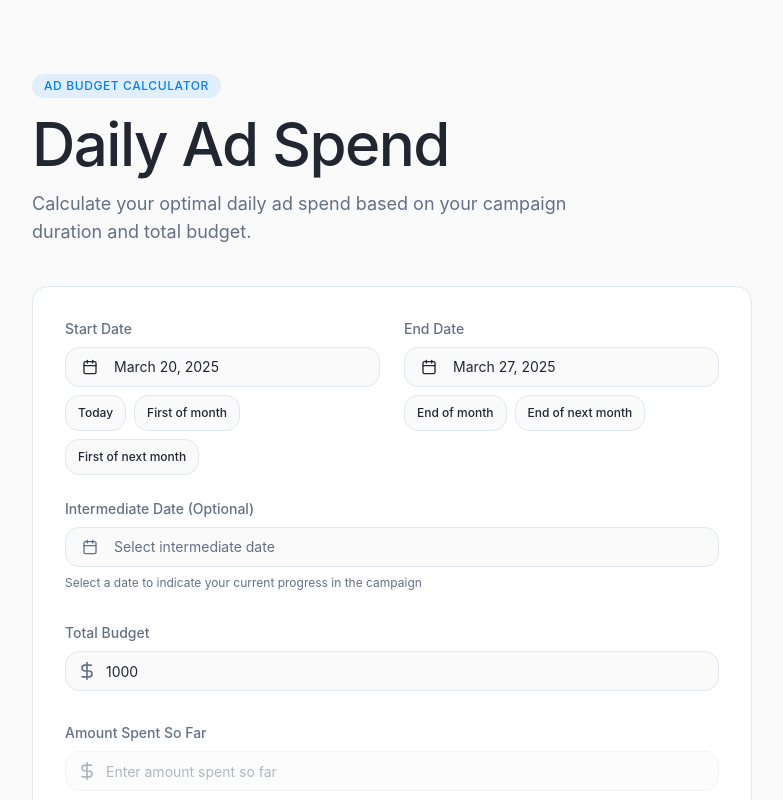
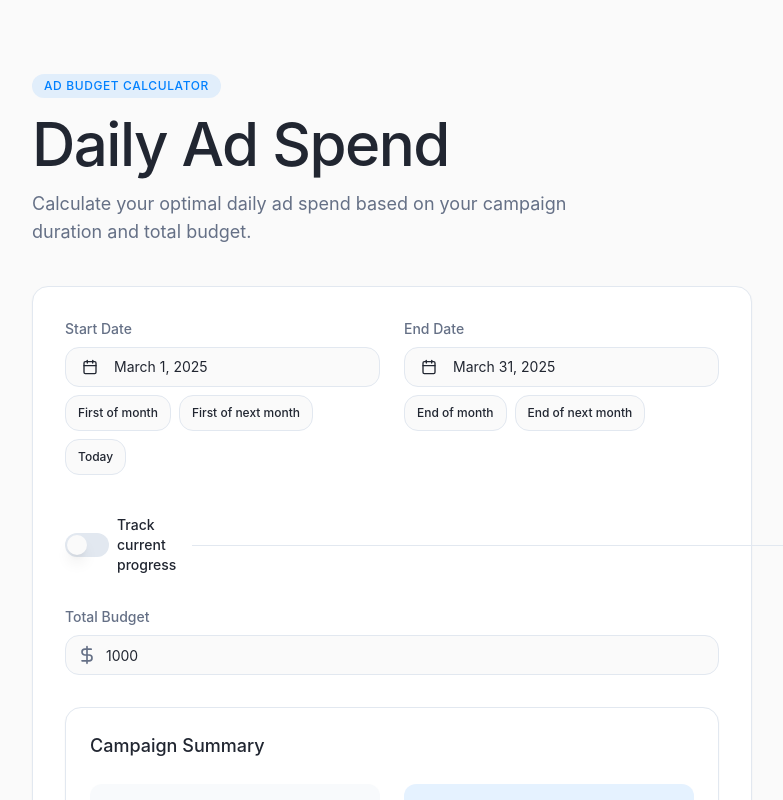
Before and after one commit to kokkenmodding/daily-spend, a React (Vite) app: page / in a window 1280 px wide. Shown: the top 800 px of the page, without its empty margins (248-1031 px from the left). Built offline with nearby package versions, Linux system fonts and the light colour scheme.

Commit message:
Update date range picker defaults
- Set default start date to the first of the current month.
- Set default end date to the end of the current month.
- Reorder quick selection buttons.
- Add toggle to show/hide intermediate date section.
- Improve section separation.

```diff
--- a/src/components/AdSpendCalculator.tsx
+++ b/src/components/AdSpendCalculator.tsx
@@ -5,21 +5,22 @@ import BudgetInput from "./BudgetInput";
 import SpentAmountInput from "./SpentAmountInput";
 import ResultDisplay from "./ResultDisplay";
 import CalculatorHeader from "./CalculatorHeader";
-import { addDays } from "date-fns";
+import { startOfMonth, endOfMonth } from "date-fns";
 
 const AdSpendCalculator: React.FC = () => {
-  const [startDate, setStartDate] = useState<Date | null>(new Date());
-  const [endDate, setEndDate] = useState<Date | null>(addDays(new Date(), 7));
+  const [startDate, setStartDate] = useState<Date | null>(startOfMonth(new Date()));
+  const [endDate, setEndDate] = useState<Date | null>(endOfMonth(new Date()));
   const [intermediateDate, setIntermediateDate] = useState<Date | null>(null);
   const [totalBudget, setTotalBudget] = useState<number>(1000);
   const [spentAmount, setSpentAmount] = useState<number>(0);
+  const [showIntermediate, setShowIntermediate] = useState<boolean>(false);
 
   // Reset spent amount when intermediate date is removed
   useEffect(() => {
-    if (!intermediateDate) {
+    if (!intermediateDate || !showIntermediate) {
       setSpentAmount(0);
     }
-  }, [intermediateDate]);
+  }, [intermediateDate, showIntermediate]);
 
   // Ensure spent amount doesn't exceed total budget
   useEffect(() => {
@@ -73,6 +74,13 @@ const AdSpendCalculator: React.FC = () => {
     setSpentAmount(value);
   };
 
+  const handleToggleIntermediate = (value: boolean) => {
+    setShowIntermediate(value);
+    if (!value) {
+      setIntermediateDate(null);
+    }
+  };
+
   return (
     <div className="w-full max-w-3xl p-6 mx-auto">
       <CalculatorHeader />
@@ -85,6 +93,8 @@ const AdSpendCalculator: React.FC = () => {
           onStartDateChange={handleStartDateChange}
           onEndDateChange={handleEndDateChange}
           onIntermediateDateChange={handleIntermediateDateChange}
+          showIntermediate={showIntermediate}
+          onToggleIntermediate={handleToggleIntermediate}
         />
 
         <BudgetInput
@@ -92,17 +102,19 @@ const AdSpendCalculator: React.FC = () => {
           onChange={handleBudgetChange}
         />
 
-        <SpentAmountInput
-          value={spentAmount}
-          onChange={handleSpentAmountChange}
-          isDisabled={!intermediateDate}
-        />
+        {showIntermediate && (
+          <SpentAmountInput
+            value={spentAmount}
+            onChange={handleSpentAmountChange}
+            isDisabled={!intermediateDate}
+          />
+        )}
 
         <ResultDisplay
           totalBudget={totalBudget}
           startDate={startDate}
           endDate={endDate}
-          intermediateDate={intermediateDate}
+          intermediateDate={showIntermediate ? intermediateDate : null}
           spentAmount={spentAmount}
         />
       </div>
--- a/src/components/DateRangePicker.tsx
+++ b/src/components/DateRangePicker.tsx
@@ -11,6 +11,8 @@ import {
   PopoverTrigger,
 } from "@/components/ui/popover";
 import { formatDate } from "@/utils/dateUtils";
+import { Switch } from "@/components/ui/switch";
+import { Separator } from "@/components/ui/separator";
 
 interface DateRangePickerProps {
   startDate: Date | null;
@@ -19,6 +21,8 @@ interface DateRangePickerProps {
   onStartDateChange: (date: Date | null) => void;
   onEndDateChange: (date: Date | null) => void;
   onIntermediateDateChange: (date: Date | null) => void;
+  showIntermediate: boolean;
+  onToggleIntermediate: (value: boolean) => void;
 }
 
 const DateRangePicker: React.FC<DateRangePickerProps> = ({
@@ -28,18 +32,20 @@ const DateRangePicker: React.FC<DateRangePickerProps> = ({
   onStartDateChange,
   onEndDateChange,
   onIntermediateDateChange,
+  showIntermediate,
+  onToggleIntermediate,
 }) => {
   // Quick selection handlers for start date
-  const handleSelectToday = () => {
-    onStartDateChange(new Date());
-  };
-
   const handleSelectFirstOfMonth = () => {
     onStartDateChange(startOfMonth(new Date()));
   };
 
   const handleSelectFirstOfNextMonth = () => {
     onStartDateChange(startOfMonth(addMonths(new Date(), 1)));
+  };
+
+  const handleSelectToday = () => {
+    onStartDateChange(new Date());
   };
 
   // Quick selection handlers for end date
@@ -52,7 +58,8 @@ const DateRangePicker: React.FC<DateRangePickerProps> = ({
   };
 
   return (
-    <div className="grid grid-cols-1 gap-6 md:grid-cols-2 animate-fade-up" style={{ animationDelay: "50ms" }}>
+    <div className="space-y-6 animate-fade-up" style={{ animationDelay: "50ms" }}>
+      <div className="grid grid-cols-1 gap-6 md:grid-cols-2">
         <div className="space-y-2">
           <label htmlFor="start-date" className="block text-sm font-medium text-muted-foreground">
             Start Date
@@ -92,14 +99,6 @@ const DateRangePicker: React.FC<DateRangePickerProps> = ({
             <Button
               variant="outline"
               size="sm"
-            onClick={handleSelectToday}
-            className="text-xs"
-          >
-            Today
-          </Button>
-          <Button
-            variant="outline"
-            size="sm"
               onClick={handleSelectFirstOfMonth}
               className="text-xs"
             >
@@ -112,6 +111,14 @@ const DateRangePicker: React.FC<DateRangePickerProps> = ({
               className="text-xs"
             >
               First of next month
+            </Button>
+            <Button
+              variant="outline"
+              size="sm"
+              onClick={handleSelectToday}
+              className="text-xs"
+            >
+              Today
             </Button>
           </div>
         </div>
@@ -166,11 +173,28 @@ const DateRangePicker: React.FC<DateRangePickerProps> = ({
             </Button>
           </div>
         </div>
+      </div>
 
-      {/* Intermediate date picker */}
-      <div className="space-y-2 md:col-span-2">
+      {/* Intermediate date section with toggle */}
+      <div className="mt-6 pt-4">
+        <div className="flex items-center justify-between mb-4">
+          <div className="flex items-center gap-2">
+            <Switch
+              id="intermediate-toggle"
+              checked={showIntermediate}
+              onCheckedChange={onToggleIntermediate}
+            />
+            <label htmlFor="intermediate-toggle" className="text-sm font-medium">
+              Track current progress
+            </label>
+          </div>
+          <Separator className="grow mx-4" />
+        </div>
+
+        {showIntermediate && (
+          <div className="space-y-2 pl-2 border-l-2 border-muted/40 py-2">
             <label htmlFor="intermediate-date" className="block text-sm font-medium text-muted-foreground">
-          Intermediate Date (Optional)
+              Intermediate Date
             </label>
             <Popover>
               <PopoverTrigger asChild>
@@ -205,6 +229,8 @@ const DateRangePicker: React.FC<DateRangePickerProps> = ({
               Select a date to indicate your current progress in the campaign
             </div>
           </div>
+        )}
+      </div>
     </div>
   );
 };
--- a/src/components/SpentAmountInput.tsx
+++ b/src/components/SpentAmountInput.tsx
@@ -37,7 +37,7 @@ const SpentAmountInput: React.FC<SpentAmountInputProps> = ({ value, onChange, is
   };
 
   return (
-    <div className="space-y-2 animate-fade-up" style={{ animationDelay: "125ms" }}>
+    <div className="space-y-2 animate-fade-up pl-2 border-l-2 border-muted/40 py-2" style={{ animationDelay: "125ms" }}>
       <label htmlFor="spent-amount" className="block text-sm font-medium text-muted-foreground">
         Amount Spent So Far
       </label>
```
Lines whose indentation alone changed are shown as unchanged.
